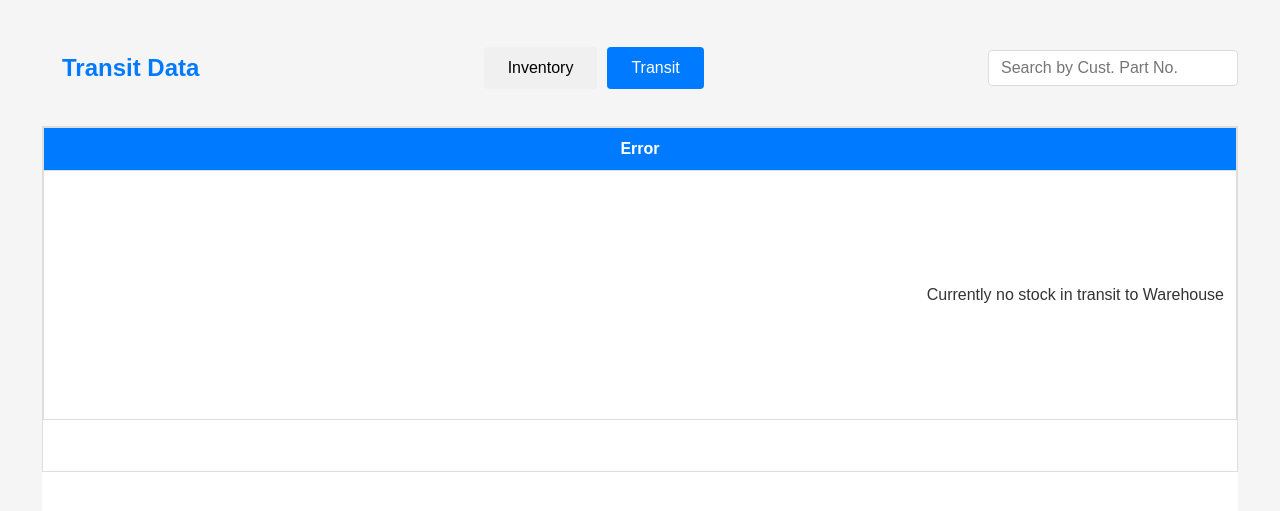
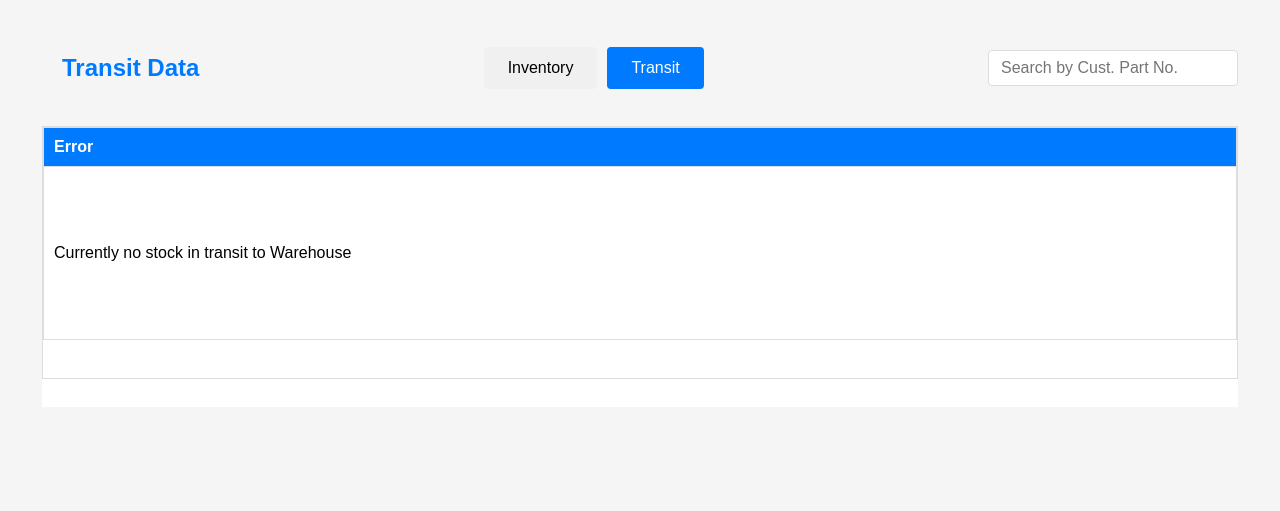
Before and after one commit to ppc8040/new_try, a Flask app: page /views/transit in a window 1280 px wide. Shown: the part 120-631 px from the top of the page. Run offline with Flask 3, Linux system fonts and the light colour scheme; the visitor is signed in with stand-in values (Sample User, id 1); data that the repository does not hold is empty.

Commit message:
Update dashboard.html

```diff
--- a/flaskr/templates/dashboard.html
+++ b/flaskr/templates/dashboard.html
@@ -62,7 +62,7 @@
         {% if tabs_data['Transit'] %}
         <div class="table-wrapper">
             <div class="table-scroll-container">
-                <table class="inventory-table">
+                <table class="transit-table">
                     <thead>
                         <tr>
                             {% for header in tabs_data['Transit'].headers %}
```
